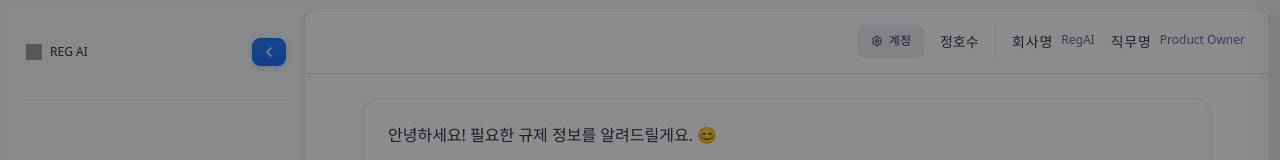
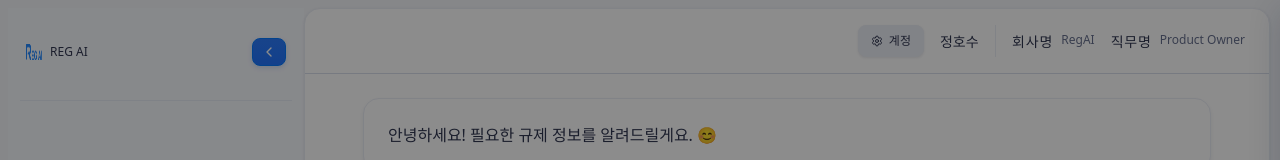
Before and after one commit to givinkwon/reg-ai-web, a Next.js app: page /chat in a window 1280 px wide. Shown: the top 160 px of the page. Built offline with nearby package versions, Linux system fonts and the light colour scheme; grey boxes are pictures that could not be loaded.

Commit message:
feat:update

```diff
--- a/app/chat/components/Sidebar.tsx
+++ b/app/chat/components/Sidebar.tsx
@@ -28,7 +28,7 @@ export default function Sidebar() {
         <div className={s.titleRow}>
           {!collapsed &&
           <div className={s.brand}>
-            <img src="/logo.ico" className={s.fav} alt="REG AI" />
+            <img src="/logo.png" className={s.fav} alt="REG AI" />
             <span className={s.brandText}>REG AI</span>
           </div>
           }
```
Also changed, not shown: public/logo.png (added).
